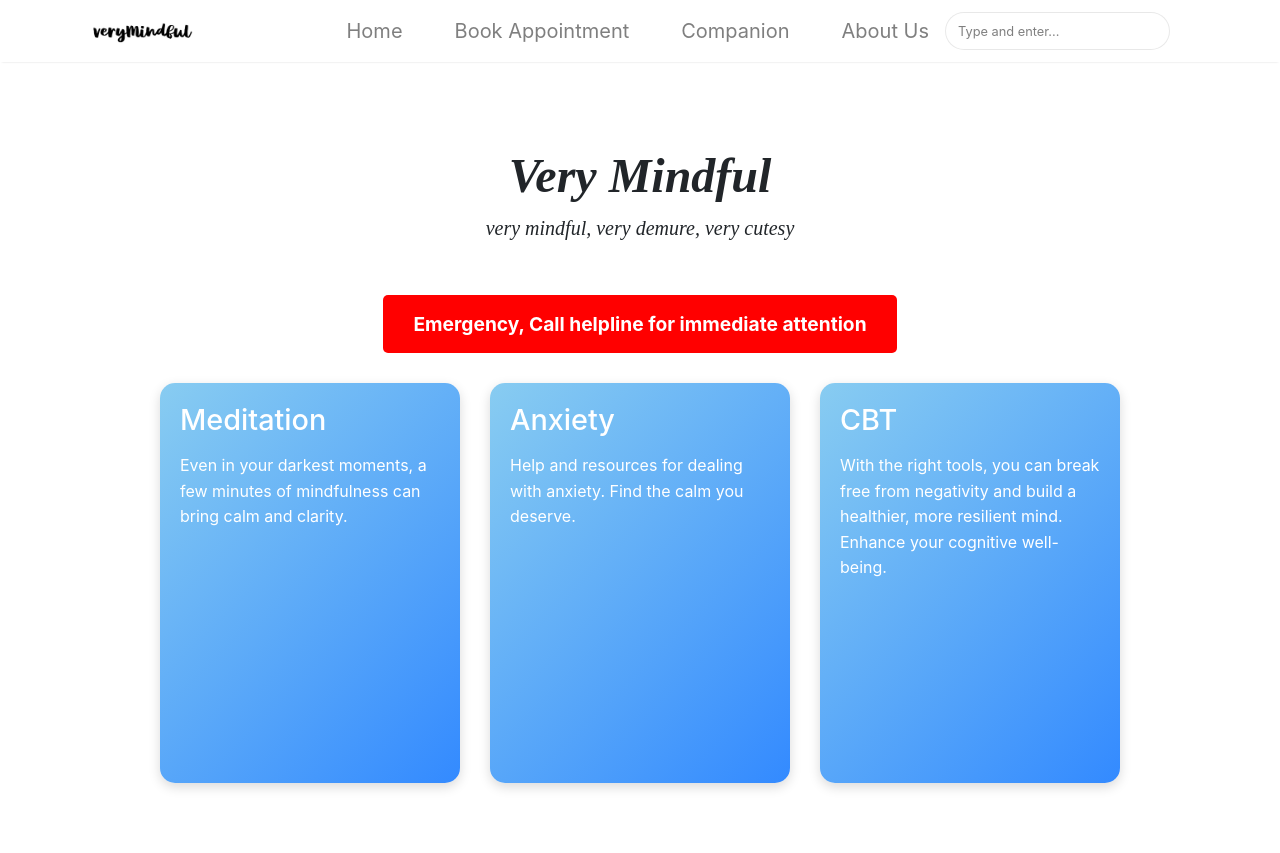
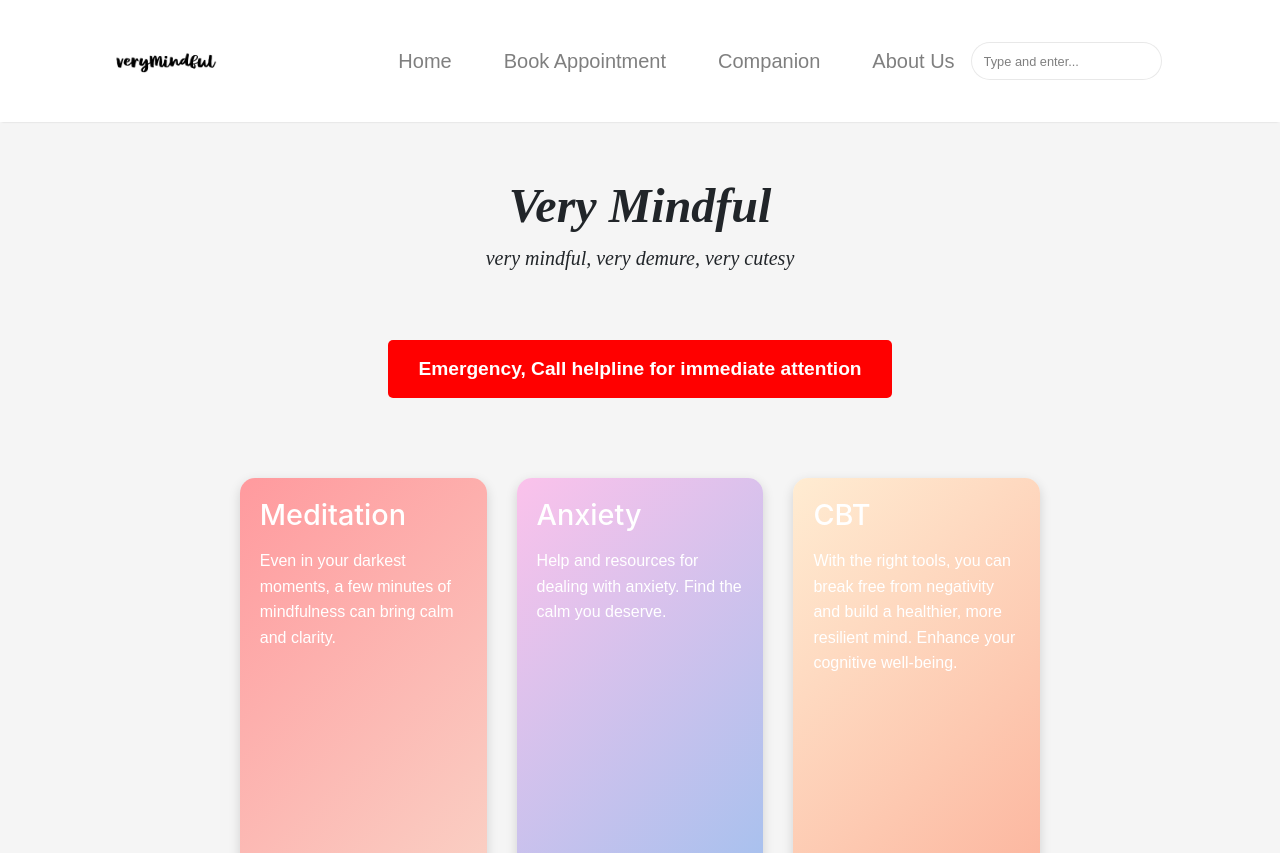
Before and after one commit to Nandan-Aditey/Pravega-Hackathon, a Jekyll site: the page built from index.html, in a window 1280 px wide and 1341 px high. Shown: the top 853 px of the window. Built offline with Jekyll 4.4.1, drawn with Linux system fonts in a browser that asks for light colours; nearby versions of some CDN libraries; the list of posts is cut into pages by our own code; grey boxes are pictures that could not be loaded.

Commit message:
flower 2

```diff
--- a/index.html
+++ b/index.html
@@ -7,21 +7,24 @@
     <link href="https://fonts.googleapis.com/css2?family=Orbitron:wght@400;700&display=swap" rel="stylesheet">
     <meta charset="UTF-8">
     <meta name="viewport" content="width=device-width, initial-scale=1.0">
+    <link href="https://fonts.googleapis.com/css2?family=Orbitron:wght@400;700&display=swap" rel="stylesheet">
 </head>
 
 <body>
     {% if page.url == "/" %}
-    <!-- Main Heading Section -->
     <div class="mainheading text-center">
         <h1>Very Mindful</h1>
         <p class="lead">{{ site.description }}</p>
     </div>
-
+    <div class="buttonContainer">
+        <!-- Book Appointment Button -->
+        <!--<div class="book-appointment-container text-center">
+            <a href="bookAppointment.html" class="book-appointment-btn">Book Appointment</a>
+        </div>-->
         <!-- Emergency Button -->
         <div class="emergency-btn-container text-center">
             <button class="emergency-btn" onclick="showEmergencyBox()">Emergency, Call helpline for immediate attention</button>
         </div>
-
         <div class="modal" id="emergencyModal">
             <div class="modal-content">
                 <p>Call helpline +919143120311?</p>
@@ -29,20 +32,25 @@
                 <button class="modal-button" onclick="closeModal()">Cancel</button>
             </div>
         </div>
+    </div>
 
-    <!-- Mental Health Boxes Section -->
+
+    <!-- Mental Health Boxes -->
 <section class="mental-health-boxes">
     <div class="container">
+        <!-- Meditation Box -->
         <a href="meditation.html" class="box meditation">
             <h3>Meditation</h3>
             <p>Even in your darkest moments, a few minutes of mindfulness can bring calm and clarity.</p>
         </a>
 
+        <!-- Anxiety Box -->
         <a href="anxiety.html" class="box anxiety">
             <h3>Anxiety</h3>
             <p>Help and resources for dealing with anxiety. Find the calm you deserve.</p>
         </a>
 
+        <!-- CBT Box -->
         <a href="cbt.html" class="box cbt">
             <h3>CBT</h3>
             <p>With the right tools, you can break free from negativity and build a healthier, more resilient mind. Enhance your cognitive well-being.</p>
@@ -53,11 +61,48 @@
     <!-- Flowers Animation -->
     <div id="flowers" class="flowers"></div>
 
+
     {% endif %}
 
-    <!-- Styles for Emergency Button, Mental Health Boxes, and Flowers -->
+    <!-- Emergency Button Style -->
     <style>
-        /* Emergency Button Styling */
+    .buttonContainer{
+        justify-content: center;
+        align-items: center;
+        padding: 10px;
+        margin-top: 5px;
+        margin-bottom: 20px;
+        margin-left: auto;
+        margin-right: auto;
+    }
+
+    .book-appointment-container {
+        margin: 20px 0;
+        text-align: center;
+    }
+
+    .book-appointment-btn {
+        background-color: #4CAF50; /* Calming green */
+        color: white;
+        padding: 15px 30px;
+        font-size: 1.2rem;
+        border-radius: 5px;
+        text-decoration: none;
+        font-weight: bold;
+        transition: transform 0.3s ease, box-shadow 0.3s ease, background 0.3s ease, color 0.3s ease;
+        display: inline-block;
+        text-align: center;
+    }
+
+    .book-appointment-btn:hover {
+        background-color: #45A049; /* Slightly darker green */
+        color: #f2f2f2;
+        cursor: pointer;
+        transform: scale(1.03);
+        box-shadow: 0 4px 15px rgba(0, 0, 0, 0.2);
+        text-decoration: none;
+    }
+
     .emergency-btn-container {
         margin: 20px 0;
         text-align: center;
@@ -71,7 +116,21 @@
         border-radius: 5px;
         border-style: none;
         text-decoration: none;
+        display: inline-block;
+        text-align: center;
         font-weight: bold;
+        transition: transform 0.3s ease, box-shadow 0.3s ease, background 0.3s ease, color 0.3s ease;
+        place-items: center;
+    }
+
+    .emergency-btn:hover {
+        background-color: rgb(223, 15, 15);
+        color: whitesmoke;
+        cursor: pointer;
+        transform: scale(1.03);
+        box-shadow: 0 4px 15px rgba(0, 0, 0, 0.2);
+        text-decoration: solid;
+        text-decoration-color: white;
     }
 
     .modal {
@@ -85,7 +144,6 @@
         justify-content: center;
         align-items: center;
     }
-
     .modal-content {
         background-color: white;
         padding: 20px;
@@ -93,6 +151,19 @@
         text-align: center;
         width: 300px;
         box-shadow: 0 4px 12px rgba(0, 0, 0, 0.15);
+    }
+    .modal-button {
+        background-color: #4CAF50;
+        color: white;
+        padding: 10px 20px;
+        border: none;
+        border-radius: 5px;
+        margin: 10px;
+        cursor: pointer;
+        transition: background-color 0.3s ease;
+    }
+    .modal-button:hover {
+        background-color: #45A049;
     }
 
      /* Flower Animation Styling */
@@ -124,33 +195,62 @@
         .flower-1 { top: 10%; left: 20%; animation-delay: 0s; }
         .flower-2 { top: 30%; left: 50%; animation-delay: 1s; }
         .flower-3 { top: 50%; left: 70%; animation-delay: 2s; }
+        .flower-4 { top: 50%; left: 20%; animation-delay: 0s; }
+        .flower-5 { top: 20%; left: 80%; animation-delay: 1s; }
+        .flower-6 { top: 50%; left: 30%; animation-delay: 2s; }
+        .flower-7 { top: 30%; left: 10%; animation-delay: 0s; }
+        .flower-8 { top: 40%; left: 60%; animation-delay: 1s; }
+        .flower-9 { top: 80%; left: 40%; animation-delay: 2s; }
 
-        /* Box Styling */
-        .mental-health-boxes {
-            margin-top: 30px;
+    </style>
+
+
+
+    <!-- Mental Health Boxes CSS -->
+    <style>
+        body {
+            margin: 0;
+            font-family: Arial, sans-serif;
+            background-color: #f5f5f5;
+            display: flex;
+            justify-content: center;
+            align-items: center;
+            min-height: 100vh;
         }
 
         .container {
             display: flex;
             flex-wrap: wrap;
             justify-content: center;
-            gap: 30px;
+            gap: 30px; /* Space between boxes */
+            padding: 30px;
+            width: 90%;
+            max-width: 1400px;
         }
 
         .box {
             position: relative;
-            width: 300px;
-            height: 400px;
-            background: linear-gradient(135deg, #88ccf1, #338aff);
+            flex: 1 1 calc(30% - 30px); /* Adjusted to make boxes taller */
+            max-width: calc(30% - 30px);
+            height: 400px; /* Increased height for longer boxes */
+            background: linear-gradient(135deg, #88ccf1, #338aff); /* Vibrant gradient */
             border-radius: 15px;
             box-shadow: 0 4px 12px rgba(0, 0, 0, 0.15);
             text-align: left;
             padding: 20px;
             color: #fff;
             overflow: hidden;
+            transition: transform 0.3s ease, box-shadow 0.3s ease, background 0.3s ease;
+        }
+
+        .box:hover {
+            transform: scale(1.05);
+            box-shadow: 0 4px 15px rgba(0, 0, 0, 0.2);
+            background: linear-gradient(135deg, #338aff, #88ccf1);
         }
 
         .box h3 {
+            margin: 0;
             margin-bottom: 15px;
             font-size: 1.8rem;
         }
@@ -161,9 +261,47 @@
             line-height: 1.6;
         }
 
+        .box img {
+            position: relative;
+            width: 100px; /* Adjust size of the image */
+            height: auto;
+            object-fit: contain;
+            margin-left: auto;
+            margin-bottom: 0;
+            display: block;
+        }
+
+        .meditation {
+            background: linear-gradient(135deg, #ff9a9e, #fad0c4);
+        }
+
+        .anxiety {
+            background: linear-gradient(135deg, #fbc2eb, #a6c1ee);
+        }
+
+        .cbt {
+            background: linear-gradient(135deg, #ffecd2, #fcb69f);
+        }
+
+        /* Responsive adjustments */
+        @media (max-width: 1200px) {
+            .box {
+                flex: 1 1 calc(45% - 30px);
+                max-width: calc(45% - 30px);
+            }
+        }
+
+        @media (max-width: 800px) {
+            .box {
+                flex: 1 1 calc(100% - 30px);
+                max-width: calc(100% - 30px);
+                height: 350px;
+            }
+        }
     </style>
 
-    <!-- JavaScript for Emergency Modal and Flower Animation -->
+    <!-- JavaScript for Emergency Button (Optional) -->
+
     <script>
         function showEmergencyBox() {
             document.getElementById('emergencyModal').style.display = 'flex';
@@ -198,5 +336,6 @@
                 flowerContainer.innerHTML = '';
             }, 3000);
         }
+
     </script>
 </body>
```
Lines whose indentation alone changed are shown as unchanged.
